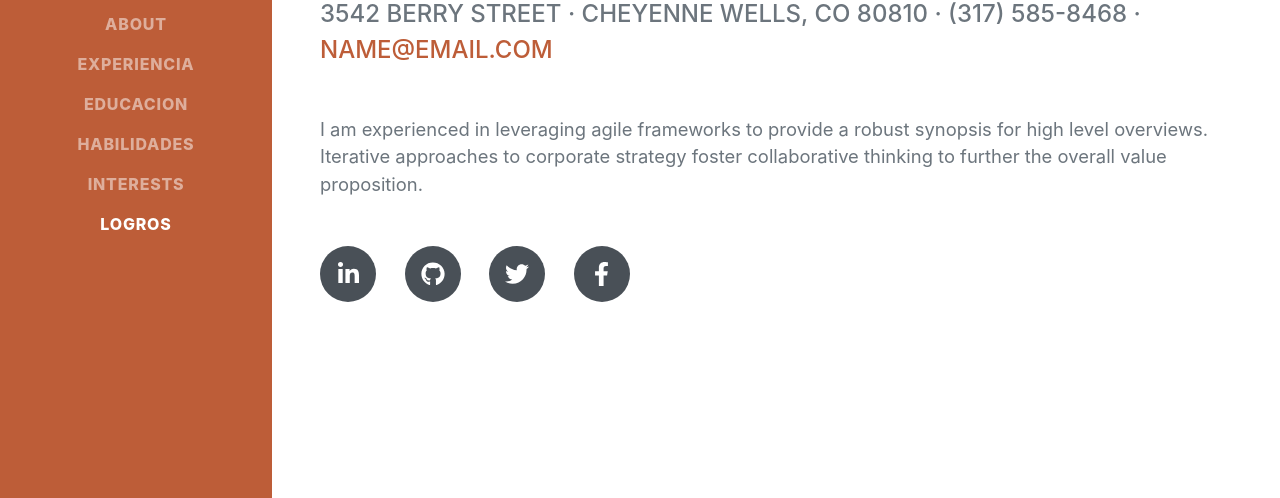
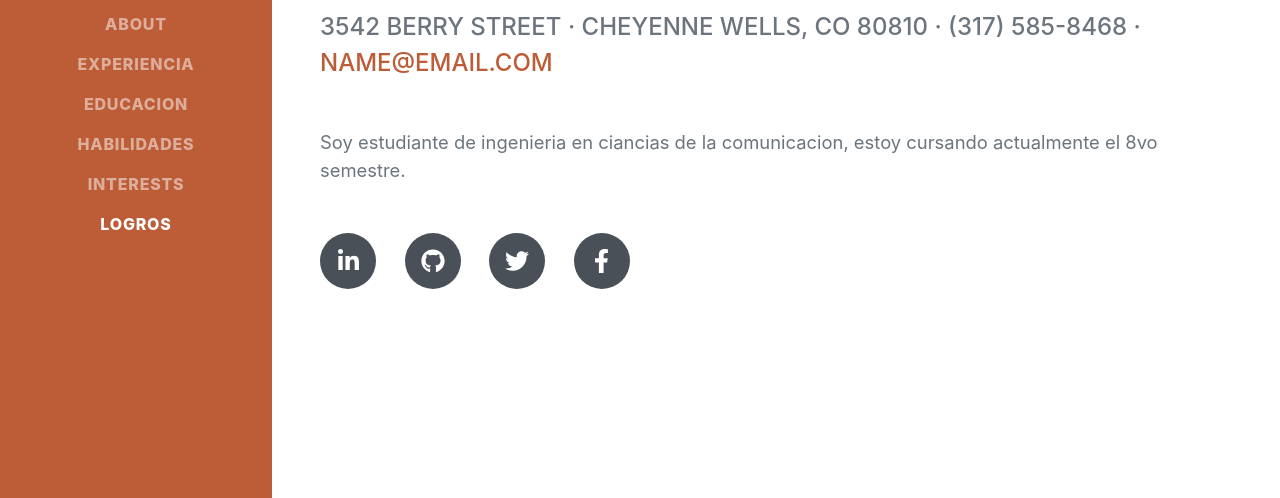
Before and after one commit to jitzon/proyecto, a plain HTML site: page index.html in a window 1280 px wide. Shown: the part 299-797 px from the top of the page. Drawn offline with nearby package versions, Linux system fonts and the light colour scheme; a web font is replaced by a local one.

Commit message:
Update index.html

```diff
--- a/index.html
+++ b/index.html
@@ -47,7 +47,7 @@
                         3542 Berry Street · Cheyenne Wells, CO 80810 · (317) 585-8468 ·
                         <a href="mailto:name@email.com">name@email.com</a>
                     </div>
-                    <p class="lead mb-5">I am experienced in leveraging agile frameworks to provide a robust synopsis for high level overviews. Iterative approaches to corporate strategy foster collaborative thinking to further the overall value proposition.</p>
+                    <p class="lead mb-5">Soy estudiante de ingenieria en ciancias de la comunicacion, estoy cursando actualmente el 8vo semestre.</p>
                     <div class="social-icons">
                         <a class="social-icon" href="#"><i class="fab fa-linkedin-in"></i></a>
                         <a class="social-icon" href="#"><i class="fab fa-github"></i></a>
```
